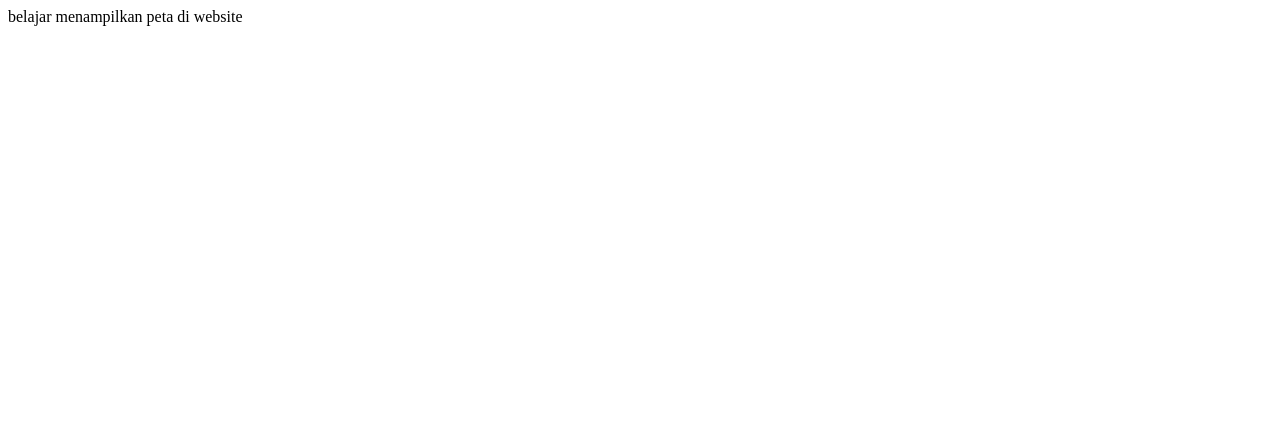
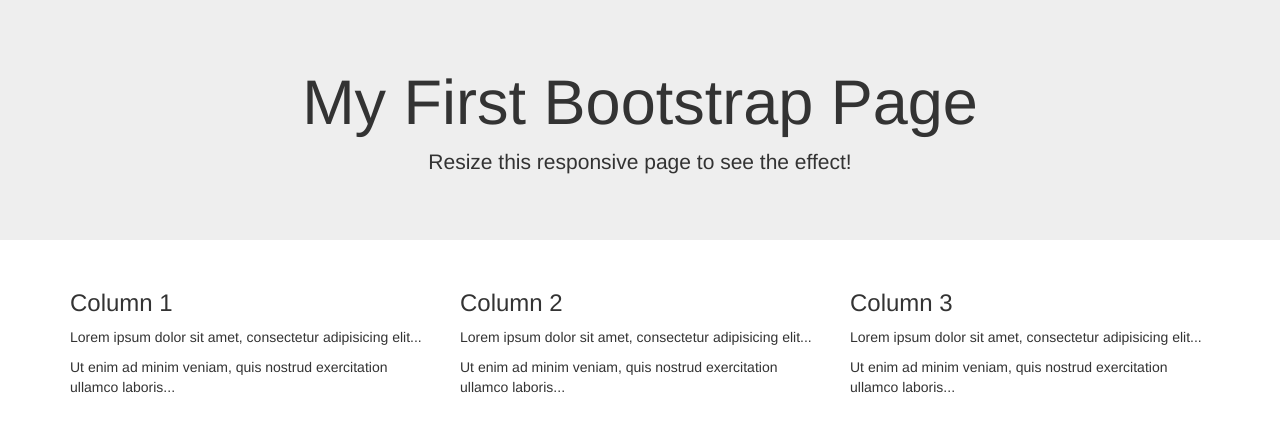
Before and after one commit to yulvihidayati/yulvihidayati.github.io, a plain HTML site: page menampilkanpeta.html in a window 1280 px wide. Drawn offline with nearby package versions, Linux system fonts and the light colour scheme.

Commit message:
Update menampilkanpeta.html

```diff
--- a/menampilkanpeta.html
+++ b/menampilkanpeta.html
@@ -1 +1,39 @@
-belajar menampilkan peta di website
+<!DOCTYPE html>
+<html lang="en">
+<head>
+  <title>Bootstrap Example</title>
+  <meta charset="utf-8">
+  <meta name="viewport" content="width=device-width, initial-scale=1">
+  <link rel="stylesheet" href="https://maxcdn.bootstrapcdn.com/bootstrap/3.3.7/css/bootstrap.min.css">
+  <script src="https://ajax.googleapis.com/ajax/libs/jquery/3.3.1/jquery.min.js"></script>
+  <script src="https://maxcdn.bootstrapcdn.com/bootstrap/3.3.7/js/bootstrap.min.js"></script>
+</head>
+<body>
+
+<div class="jumbotron text-center">
+  <h1>My First Bootstrap Page</h1>
+  <p>Resize this responsive page to see the effect!</p>
+</div>
+
+<div class="container">
+  <div class="row">
+    <div class="col-sm-4">
+      <h3>Column 1</h3>
+      <p>Lorem ipsum dolor sit amet, consectetur adipisicing elit...</p>
+      <p>Ut enim ad minim veniam, quis nostrud exercitation ullamco laboris...</p>
+    </div>
+    <div class="col-sm-4">
+      <h3>Column 2</h3>
+      <p>Lorem ipsum dolor sit amet, consectetur adipisicing elit...</p>
+      <p>Ut enim ad minim veniam, quis nostrud exercitation ullamco laboris...</p>
+    </div>
+    <div class="col-sm-4">
+      <h3>Column 3</h3>
+      <p>Lorem ipsum dolor sit amet, consectetur adipisicing elit...</p>
+      <p>Ut enim ad minim veniam, quis nostrud exercitation ullamco laboris...</p>
+    </div>
+  </div>
+</div>
+
+</body>
+</html>
```
